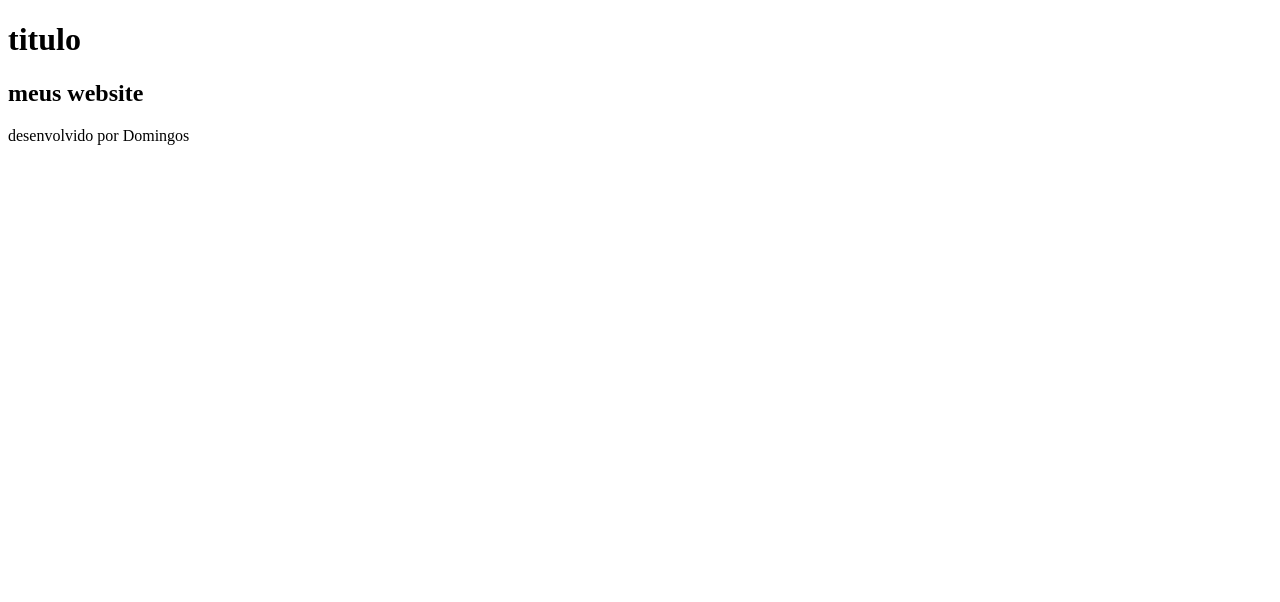
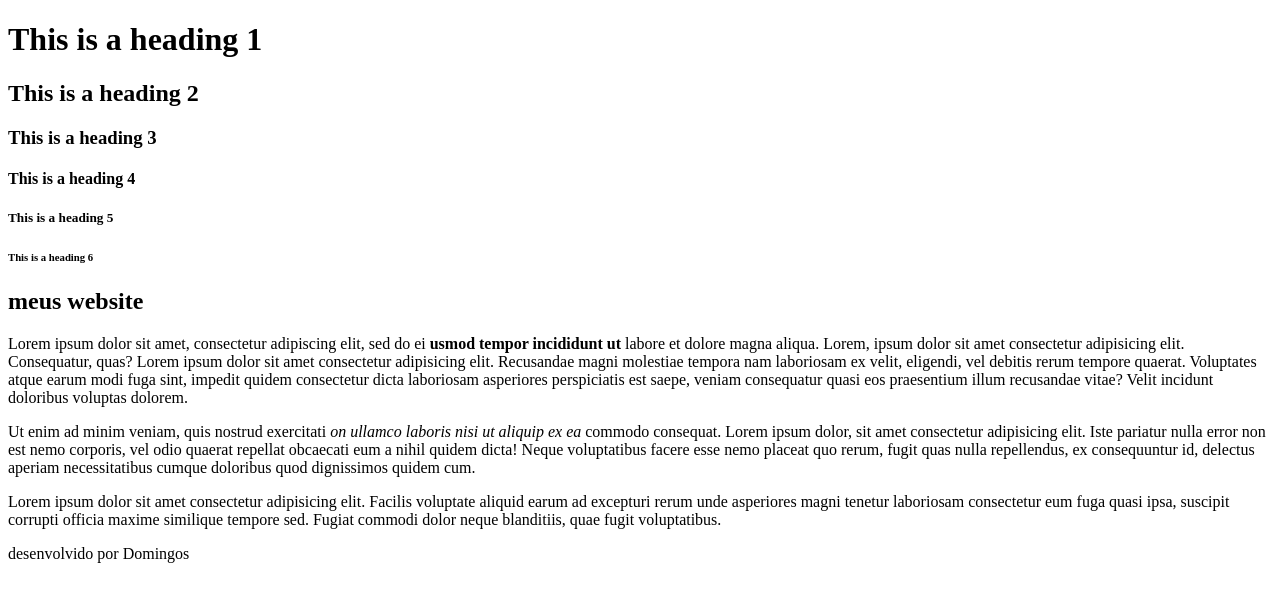
Before and after one commit to exprimal/git_test, a plain HTML site: page boilerplate/index.html in a window 1280 px wide. Drawn offline with Linux system fonts and the light colour scheme.

Commit message:
added boilerplate/index.html

```diff
--- a/boilerplate/index.html
+++ b/boilerplate/index.html
@@ -7,10 +7,37 @@
 </head>
 <body>
     <header>
-        <h1>titulo</h1>
+        <h1>This is a heading 1</h1>
+        <h2>This is a heading 2</h2>
+        <h3>This is a heading 3</h3>
+        <h4>This is a heading 4</h4>
+        <h5>This is a heading 5</h5>
+        <h6>This is a heading 6</h6>
     </header>
     <main>
         <h2>meus website</h2>
+        <body>
+            <!-- p with strong tag -->
+            <p>
+                Lorem ipsum dolor sit amet, consectetur adipiscing elit, sed do ei<strong>
+                    usmod tempor
+                    incididunt ut
+                </strong> labore et dolore magna aliqua.
+                Lorem, ipsum dolor sit amet consectetur adipisicing elit. Consequatur, quas?
+                Lorem ipsum dolor sit amet consectetur adipisicing elit. Recusandae magni molestiae tempora nam laboriosam ex velit, eligendi, vel debitis rerum tempore quaerat. Voluptates atque earum modi fuga sint, impedit quidem consectetur dicta laboriosam asperiores perspiciatis est saepe, veniam consequatur quasi eos praesentium illum recusandae vitae? Velit incidunt doloribus voluptas dolorem.
+            </p>
+
+            <!-- p with em tag-->
+            <p>
+                Ut enim ad minim veniam, quis nostrud exercitati<em>
+                    on ullamco laboris
+                    nisi ut aliquip ex ea
+                </em> commodo consequat.
+                Lorem ipsum dolor, sit amet consectetur adipisicing elit. Iste pariatur nulla error non est nemo corporis, vel odio quaerat repellat obcaecati eum a nihil quidem dicta! Neque voluptatibus facere esse nemo placeat quo rerum, fugit quas nulla repellendus, ex consequuntur id, delectus aperiam necessitatibus cumque doloribus quod dignissimos quidem cum.
+            </p>
+            <p>Lorem ipsum dolor sit amet consectetur adipisicing elit. Facilis voluptate aliquid earum ad excepturi rerum unde asperiores magni tenetur laboriosam consectetur eum fuga quasi ipsa, suscipit corrupti officia maxime similique tempore sed. Fugiat commodi dolor neque blanditiis, quae fugit voluptatibus.</p>
+          </body>
+
     </main>
     <footer>
         <p>desenvolvido por Domingos</p>
```
